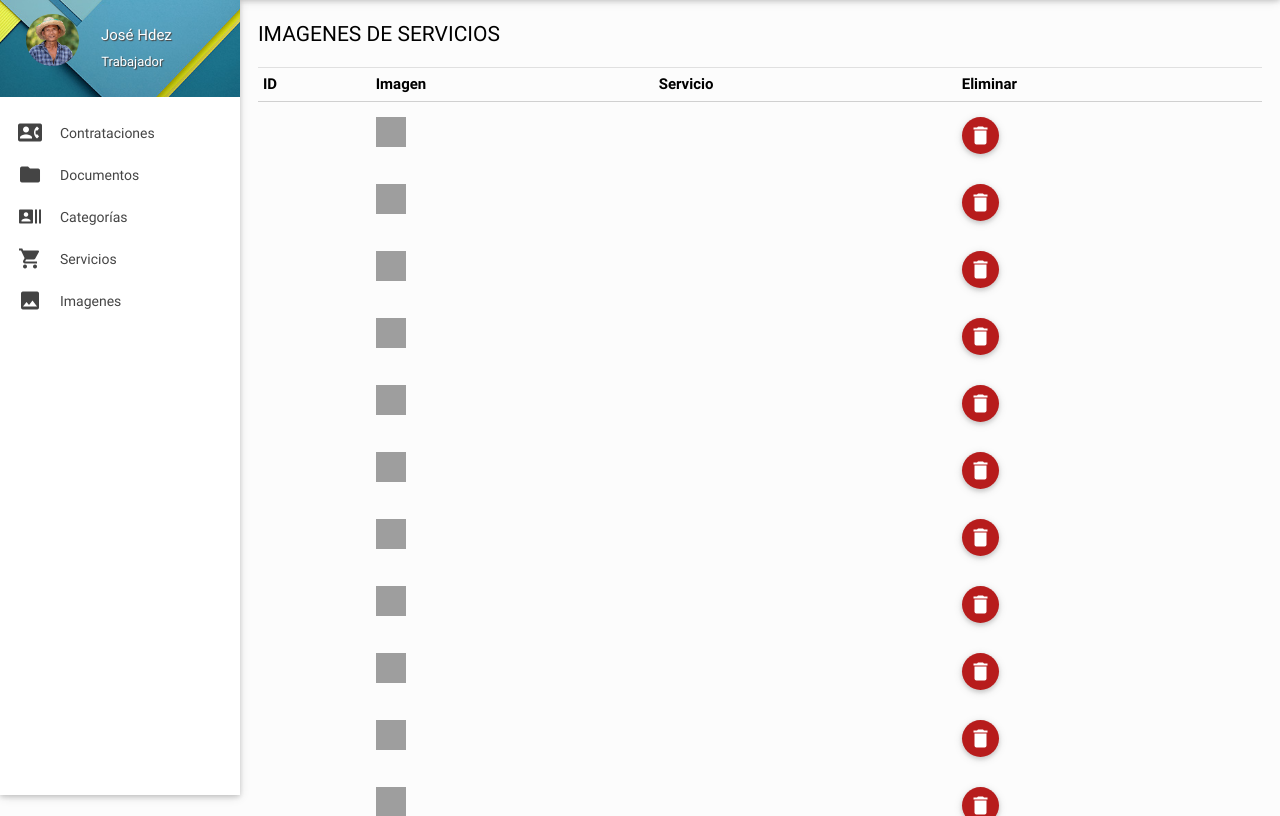
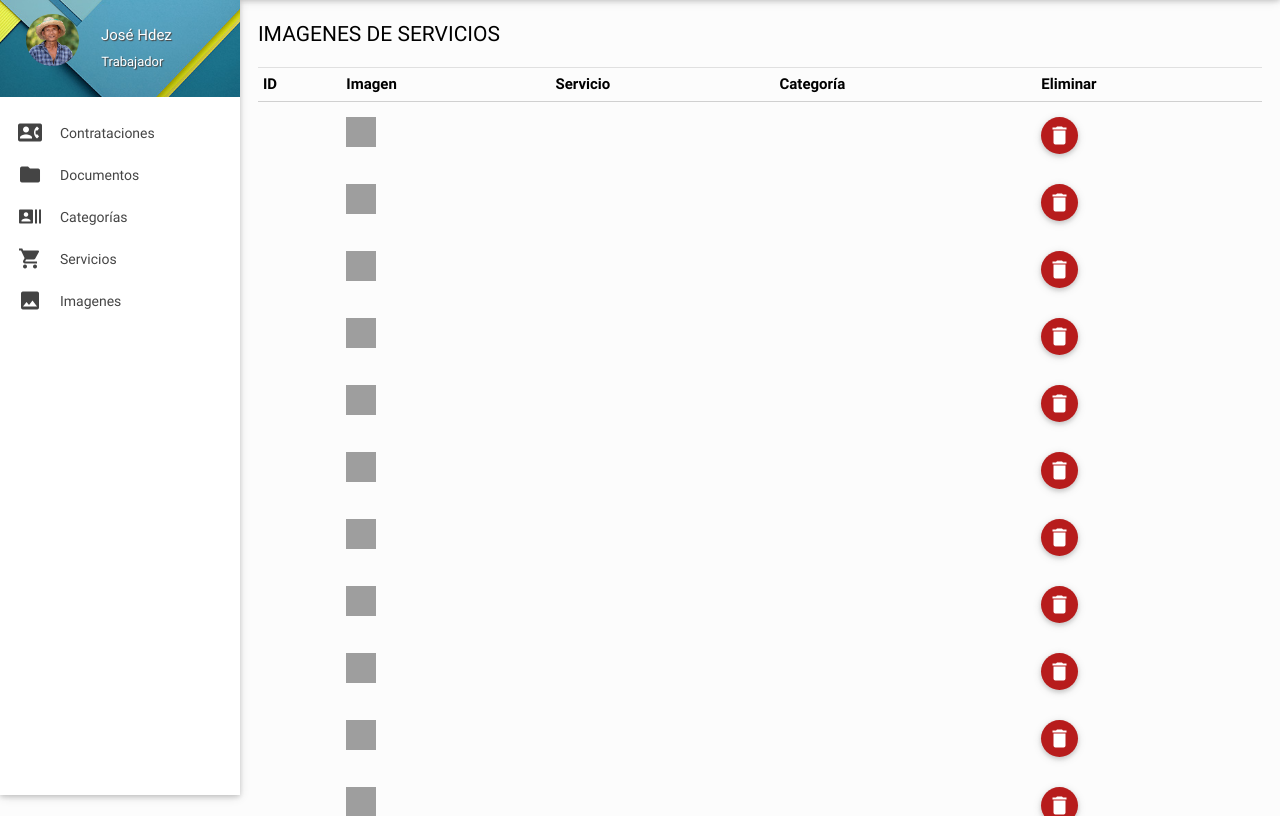
Before and after one commit to Turing010101/web_plataform, a PHP site: template admin/views/table_service_image.php in a window 1280 px wide. Shown: the part 65-881 px from the top of the page. Run offline with PHP 8.4, Linux system fonts and the light colour scheme; the template is opened without the code that fills it, so the values that code supplies are empty; grey boxes are pictures that could not be loaded.

Commit message:
Show category column

```diff
--- a/admin/controllers/vue_service_image.js
+++ b/admin/controllers/vue_service_image.js
@@ -37,7 +37,7 @@ var app = new Vue({
     btn_delete:function(obj){
         Swal.fire({
           title: "Eliminar registro",
-          text: "¿Está seguro de borrar el registro: "+obj.clave+" ?",
+          text: "¿Está seguro de borrar el registro: "+obj.id_clave_servicio_imagen+" ?",
           type: "warning",
           cancelButtonColor:'#3085d6',
           confirmButtonColor:'#d33',
--- a/admin/views/table_service_image.php
+++ b/admin/views/table_service_image.php
@@ -129,6 +129,7 @@
                         <th>ID</th>
                         <th>Imagen</th>
                         <th>Servicio</th>
+                        <th>Categoría</th>
                         <th>Eliminar</th>
                       </tr>
                     </thead>
@@ -137,6 +138,7 @@
                         <th>ID</th>
                         <th>Imagen</th>
                         <th>Servicio</th>
+                        <th>Categoría</th>
                         <th>Eliminar</th>
                       </tr>
                     </tfoot>
@@ -149,6 +151,7 @@
                           </a>
                         </td>
                         <td>{{rows.nombre_servicio}}</td>
+                        <td>{{rows.nombre_categoria}}</td>
                         <td><a @click="btn_delete(rows)" class="btn-floating waves-effect waves-light red darken-4"><i class="mdi-action-delete"></i></a></td>
                       </tr>
                     </tbody>
```
